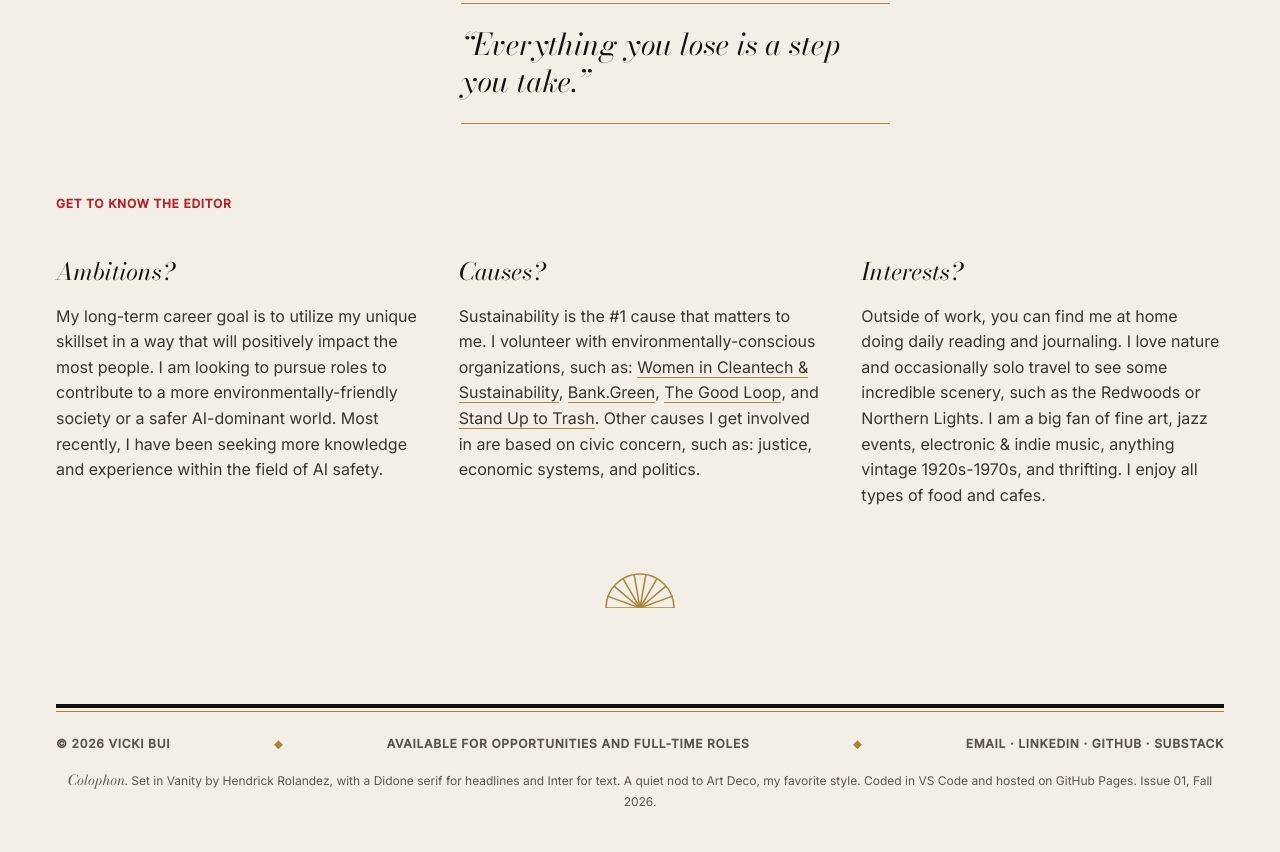
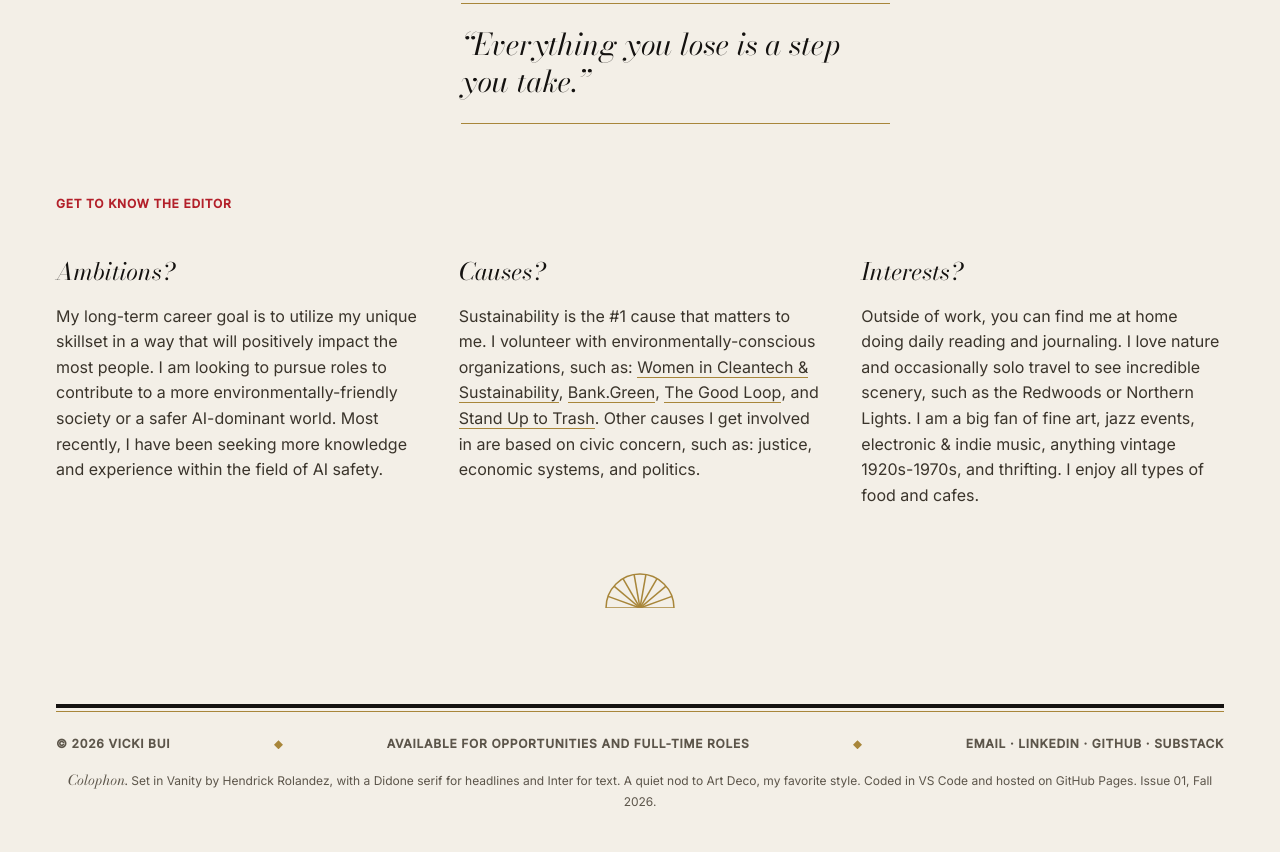
Before and after one commit to vickibui/vickibui.github.io, a plain HTML site: page about.html in a window 1280 px wide. Shown: the part 1153-2005 px from the top of the page. Drawn offline with nearby package versions, Linux system fonts and the light colour scheme; a web font is replaced by a local one.

Commit message:
Minor aesthetic changes

```diff
--- a/about.html
+++ b/about.html
@@ -33,7 +33,7 @@
 <section class="qa"><div style="grid-column:1/-1" class="label red">Get to know the editor</div>
 <div><h3>Ambitions?</h3><p class="p">My long-term career goal is to utilize my unique skillset in a way that will positively impact the most people. I am looking to pursue roles to contribute to a more environmentally-friendly society or a safer AI-dominant world. Most recently, I have been seeking more knowledge and experience within the field of AI safety.</p></div>
 <div><h3>Causes?</h3><p class="p">Sustainability is the #1 cause that matters to me. I volunteer with environmentally-conscious organizations, such as: <a href="https://www.womenincleantechsustainability.org/">Women in Cleantech &amp; Sustainability</a>, <a href="https://bank.green/">Bank.Green</a>, <a href="https://www.the-good-loop.com/">The Good Loop</a>, and <a href="https://www.standuptotrash.com/">Stand Up to Trash</a>. Other causes I get involved in are based on civic concern, such as: justice, economic systems, and politics.</p></div>
-<div><h3>Interests?</h3><p class="p">Outside of work, you can find me at home doing daily reading and journaling. I love nature and occasionally solo travel to see some incredible scenery, such as the Redwoods or Northern Lights. I am a big fan of fine art, jazz events, electronic &amp; indie music, anything vintage 1920s-1970s, and thrifting. I enjoy all types of food and cafes.</p></div></section>
+<div><h3>Interests?</h3><p class="p">Outside of work, you can find me at home doing daily reading and journaling. I love nature and occasionally solo travel to see incredible scenery, such as the Redwoods or Northern Lights. I am a big fan of fine art, jazz events, electronic &amp; indie music, anything vintage 1920s-1970s, and thrifting. I enjoy all types of food and cafes.</p></div></section>
 <div class="endfan" id="endfan"></div>
 </main>
 <footer id="footer"></footer>
```
